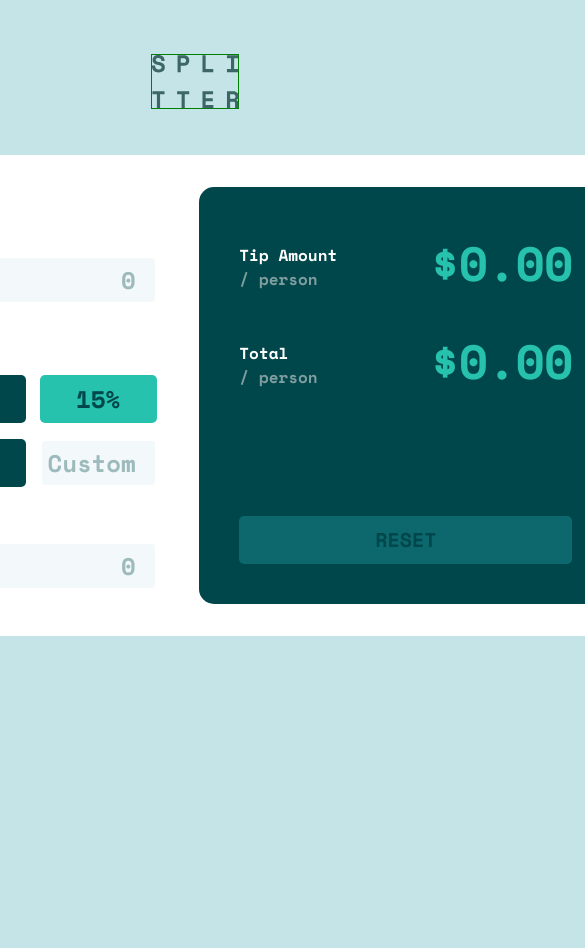
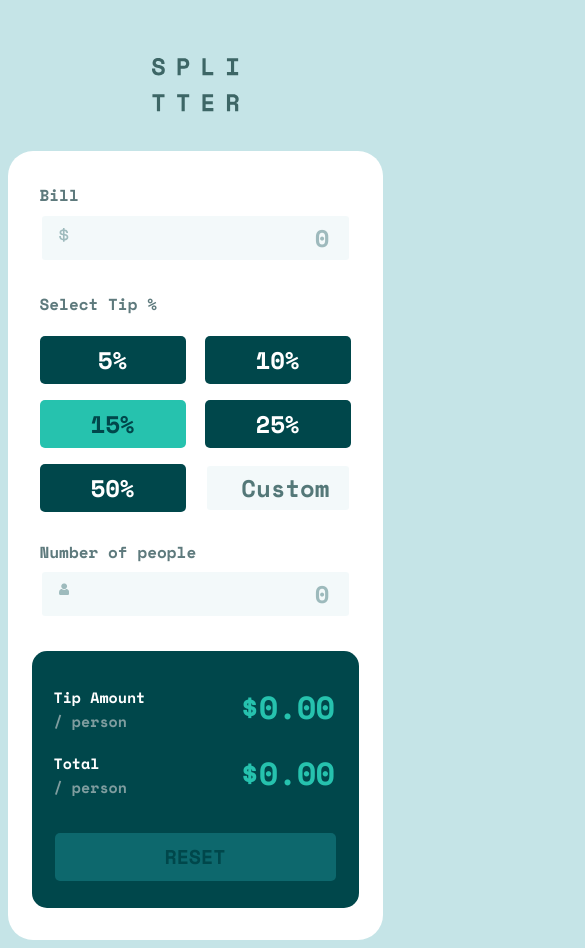
Before and after one commit to kgogina/tip_calculator, a plain HTML site: page index.html in a window 390 px wide. Both pictures are taken after a click on the element "15%". Shown: the top 948 px of the page, 585 px wide, since content can reach past the window. Before the commit the page ends 844 px from the top, so only its background shows below. Drawn offline with nearby package versions, Linux system fonts and the light colour scheme.

Commit message:
“Updates”

```diff
--- a/css/style.css
+++ b/css/style.css
@@ -4,105 +4,108 @@
     font-family: 'Space Mono', monospace;
 }
 
+:root {
+    --primary-background-color:#C5E4E7;
+    --primary-white-color: #FFFFFF;
+    --error-orange-color: #E17457;
+    --dark-green-color: #00474B;
+    --input-color-tip-focus:#26C2AE;
+    --input-middle-color:#547878;
+    --input-background-color: #F3F9FA;
+    --form-text-color: #5E7A7D;
+    --btn-reset: #0D686D;
+    --btn-reset-active-tipPersent-hover: #9FE8DF;
+    --prePerson: #7F9D9F;
+}
+
 html {
-    background: #C5E4E7;
+    background: var(--primary-background-color);
     display: flex;
     justify-content: center;
 }
 
 .logo-box {
-    width: 86.66px;
-    height: 53.14px;
-    margin: 5% auto;
-    border: 1px solid green;
+    width: 5.4162rem;
+    height: 3.3213rem;
+    margin: 5.4375rem auto 5.4375rem auto;
 }
 
 .main-box {
-    width: 920px;
-    height: 481px;
-    border-radius: 25px;
-    background-color: #FFFFFF;
+    width: 57.5rem;
+    height: 30.0625rem;
+    border-radius: 1.5625rem;
+    background-color: var(--primary-white-color);
     display: flex;
     justify-content: space-evenly;
     align-items: center;
 }
 
 .left-box {
-    width: 379px;
-    height: 388px;
+    width: 23.6875rem;
+    height: 24.25rem;
     display: flex;
     flex-direction: column;
     justify-content: space-between;
-
 }
 
 .middle-box {
-    margin-top: 18px;
-
-
+    margin-top: 1.125rem;
 }
 
-
-
 .input-field {
-    width: 379px;
-    height: 48px;
-    margin-top: 6px;
-
+    width: 23.6875rem;
+    height: 3rem;
+    margin-top: 0.375rem;
 }
 
-
 input {
-    background-color: #F3F9FA;
+    background-color: var(--input-background-color);
     border: none;
     text-align: right;
-    font-size: 24px;
-    line-height: 36px;
+    font-size: 1.5rem;
+    line-height: 2.25rem;
     font-weight: 700;
-    color: #00474B;
     cursor: pointer;
-    caret-color: #26C2AE;
-    border-radius: 5px;
+    caret-color: var(--input-color-tip-focus);
+    color: var(--dark-green-color);
+    border-radius: 0.3125rem;
     box-sizing: border-box;
-    border: 2px solid white;
+    border: 0.125rem solid var(--primary-white-color);
 }
 
 input:hover {
-    border: 2px solid #26C2AE;
-    border-radius: 5px;
-    box-shadow: 0px 4px 4px rgba(0, 0, 0, 0.25);
-
+    border: 0.125rem solid var(--input-color-tip-focus);
+    border-radius: 0.3125rem;
+    box-shadow: 0rem 0.25rem 0.25rem rgba(0, 0, 0, 0.25);
 }
-
 
 input:focus {
     outline: none;
-    border: 2px solid #26C2AE;
-    box-shadow: 0px 4px 4px rgba(0, 0, 0, 0.25);
-
+    border: 0.125rem solid var(--input-color-tip-focus);
+    box-shadow: 0rem 0.25rem 0.25rem rgba(0, 0, 0, 0.25);
 }
-
 
 input[type="number"]::-webkit-inner-spin-button {
     -webkit-appearance: none;
-    margin-right: 17px;
-
+    margin-right: 1.0625rem;
 }
 
+.input-middle::placeholder {
+    color: var(--input-middle-color);
+}
 
-::placeholder {
-    color: #00474B;
+.input-field::placeholder {
+    color: var(--dark-green-color);
     opacity: 0.35;
-
 }
 
 .icon1,
 .icon2 {
     background-repeat: no-repeat;
-    width: 9.84px;
-    height: 15.45px;
+    width: 0.615rem;
+    height: 0.9656rem;
     position: absolute;
-    left: 19.46px;
+    left: 1.2163rem;
     top: 50%;
     transform: translateY(-50%);
     background-size: contain;
@@ -116,94 +119,80 @@ input[type="number"]::-webkit-inner-spin-button {
     background-image: url("../img/icon-person.svg");
 }
 
-
 .input-container {
     display: flex;
     position: relative;
     box-sizing: border-box;
-
 }
 
-
 .form-text {
-    color: #5E7A7D;
+    color: var(--form-text-color);
     font-weight: 700;
-    font-size: 16px;
-    line-height: 23.7px;
+    font-size: 1rem;
+    line-height: 1.4812rem;
 }
-
 
 .tipBox {
     display: flex;
     flex-wrap: wrap;
     justify-content: space-between;
-    margin-top: 20px;
+    margin-top: 1.25rem;
 }
 
 .tipSelector {
-    margin-top: 7px;
-
+    margin-top: 0.4375rem;
 }
 
 .tipPercent,
 .input-middle {
-    width: 117px;
-    height: 48px;
-    border-radius: 5px;
-    margin-bottom: 16px;
+    width: 7.3125rem;
+    height: 3rem;
+    border-radius: 0.3125rem;
+    margin-bottom: 1rem;
     display: flex;
     justify-content: space-around;
     align-items: center;
-    font-size: 24px;
+    font-size: 1.5rem;
     font-weight: 700;
     cursor: pointer;
-
 }
 
 .tipPercent {
-    background-color: #00474B;
-    color: #FFFFFF;
+    background-color: var(--dark-green-color);
+    color: var(--primary-white-color);
 }
 
 .tipPercent:hover {
-    background: #9FE8DF !important;
-    color: #00474B;
+    background: var(--btn-reset-active-tipPersent-hover) !important;
+    color: var(--dark-green-color);
 }
 
 .tipPercent:focus {
-    background: #26C2AE !important;
-    color: #00474B;
+    background: var(--input-color-tip-focus) !important;
+    color: var(--dark-green-color);
 }
 
 .input-middle {
-    background-color: #F3F9FA;
-    color: #547878;
+    background-color: var(--input-background-color);
+    color: var(--dark-green-color);
+}
 
+input:invalid {
+    border: 0.125rem solid var(--error-orange-color);
 }
-/* checking html/css solution for Number of people  */
-input:invalid{
-    border: 2px solid #E17457;
-  }
 
-  input:invalid + .error-message {
-    display: block;
-  }
+.error-msg-text{
+    display: none;
+    margin: 0 !important;
+    padding: 0 !important;
+    float: right;
+    color: var(--error-orange-color);
+    font-size: 1rem;
+    line-height: 1.5rem;
+    font-weight: 700;
+}
 
-  .error-message {
-    display: none;
-    margin-top: 5px;
-    font-weight: 700;
-    color: #E17457;;
-    font-size: 16px;
-    line-height: 24px;
-    text-align: center;
-  }
-
-  /* end  */
-
-.error{
-    border: 2px solid #E17457;
-  }
+/* end  */
 
 
 
@@ -213,34 +202,33 @@ input:invalid{
 .right-box {
     display: flex;
     flex-direction: column;
-    width: 413px;
-    height: 417px;
-    background: #00474B;
-    border-radius: 15px;
+    width: 25.8125rem;
+    height: 26.0625rem;
+    background: var(--dark-green-color);
+    border-radius: 0.9375rem;
 }
 
 .tip,
 .total {
     display: flex;
     justify-content: space-between;
-    width: 333px;
-    height: 71px;
-    padding-left: 40px;
-    padding-right: 40px;
+    width: 20.8125rem;
+    height: 4.4375rem;
+    padding-left: 2.5rem;
+    padding-right: 2.5rem;
 }
 
 .tip {
-    padding-top: 40px;
+    padding-top: 2.5rem;
 }
 
 .total {
-    padding-top: 27px;
+    padding-top: 1.6875rem;
 }
 
-
 .perPerson {
-    color: #7F9D9F;
-    size: 13px;
+    color: var(--prePerson);
+    size: 0.8125rem;
 }
 
 .name,
@@ -248,57 +236,55 @@ input:invalid{
     font-weight: 700;
 }
 
-
 .name {
-    font-size: 16px;
-    line-height: 24px;
-    color: #FFFFFF;
-    padding-top: 16px;
+    font-size: 1rem;
+    line-height: 1.5rem;
+    color: var(--primary-white-color);
+    padding-top: 1rem;
 }
 
 .price {
-    font-size: 48px;
-    line-height: 71px;
-    letter-spacing: -1px;
-    color: #26C2AE;
+    font-size: 3rem;
+    line-height: 4.4375rem;
+    letter-spacing: -0.0625rem;
+    color: var(--input-color-tip-focus);
     display: flex;
     justify-content: flex-end;
 }
 
-
 .button-box {
-    height: 205px;
+    height: 12.8125rem;
     display: flex;
-    padding-bottom: 40px;
+    padding-bottom: 2.5rem;
     justify-content: center;
 }
 
 .btn-reset {
-    width: 333px;
-    height: 48px;
-    background-color: #0D686D;
-    border-radius: 5px;
+    width: 20.8125rem;
+    height: 3rem;
+    background-color: var(--btn-reset);
+    border-radius: 0.3125rem;
     display: flex;
     align-self: flex-end;
     justify-content: space-around;
     align-items: center;
 }
 
-.btn-reset:hover {
-    background-color: #9FE8DF;
+.btn-reset:active {
+    background-color: var(--btn-reset-active-tipPersent-hover);
 }
 
 a {
     text-decoration: none;
     text-transform: uppercase;
     font-weight: 700;
-    font-size: 20px;
-    line-height: 30px;
-    color: #00474B;
+    font-size: 1.25rem;
+    line-height: 1.875rem;
+    color: var(--dark-green-color);
 }
 
 .tipPercent:hover,
 .tipPercent:focus {
-    background: #26C2AE;
-    color: #00474B;
+    background: var(--input-color-tip-focus);
+    color: var(--dark-green-color);
 }
--- /dev/null
+++ b/css/style_mobile.css
@@ -0,0 +1,72 @@
+/* mobile */
+
+@media (max-width: 1100px) {
+
+    .logo-box {
+        width: 5.4162rem;
+        height: 3.3213rem;
+        margin: 3.125rem auto 2.5rem auto;
+    }
+
+    .main-box {
+        width: 23.4375rem;
+        height: 49.3125rem;
+        flex-direction: column;
+    }
+
+    .left-box {
+        width: 19.4375rem;
+        height: 27.1875rem;
+    }
+
+    .input-field {
+        width: 19.5625rem;
+        height: 3rem;
+    }
+
+    input {
+        line-height: 2.1875rem;
+    }
+
+    .tipPercent,
+    .input-middle {
+        width: 9.125rem;
+        height: 3rem;
+    }
+
+
+    /* green box with results */
+    .right-box {
+        width: 20.4375rem;
+        height: 16.0625rem;
+
+    }
+
+    .tip,
+    .total {
+        width: 17.5625rem;
+        height: 3rem;
+        padding-top: 1.125rem;
+        padding-left: 1.375rem;
+        padding-right: 1.375rem;
+    }
+
+    .name {
+        font-size: 0.9375rem;
+
+    }
+
+    .price {
+        font-size: 2rem;
+        line-height: 2.9375rem;
+        letter-spacing: -0.0419rem;
+        margin-top: 0.9375rem;
+    }
+
+    .btn-reset {
+        width: 17.5625rem;
+        margin-bottom: -0.8125rem;
+    }
+
+
+}
--- a/index.html
+++ b/index.html
@@ -7,6 +7,7 @@
     <meta name="viewport" content="width=device-width, initial-scale=1.0">
     <title>Tip Calculator</title>
     <link rel="stylesheet" href="css/style.css">
+    <link rel="stylesheet" href="css/style_mobile.css">
 </head>
 
 <body>
@@ -24,25 +25,35 @@
 
                 <div class="input-form-up">
                     <form>
-                            <label class="form-text" for="bill-section">Bill</label><br>
-                            <div class="error-msg-text">Can't be zero</div>
+                        <div class="top-row">
+                            <label class="form-text"  for="bill-section">Bill</label>
+                            <h5 class="error-msg-text" id="totalBill-error">Can't be zero</h5>
+                        </div>
                             <div class="input-container">
                                 <i class="icon1"></i>
-                            <input  class="input-field input-check" type="number" id="totalBill" name="bill" placeholder="0" step="0.01">
+                                <input class="input-field input-check" min="1" type="number" id="totalBill" name="bill"
+                                placeholder="0" step="0.01">
                         </div>
                     </form>
                 </div>
 
                 <section class="middle-box">
+                    <div class="top-row">
                     <label for="tipAmount" class="form-text">Select Tip %</label>
+                    <h5 class="error-msg-text" id="customTipAmount-error">Can't be zero</h5>
+                    </div>
                     <section class="tipBox">
-                            <div class="tipPercent" tabindex="1">5%</div>
-                            <div class="tipPercent" tabindex="2">10%</div>
-                            <div class="tipPercent" tabindex="3">15%</div>
-                            <div class="tipPercent" tabindex="4">25%</div>
-                            <div class="tipPercent" tabindex="5">50%</div>
+                        <div class="tipPercent" tabindex="1" value="5">5%</div>
+                        <div class="tipPercent" tabindex="2" value="10">10%</div>
+                        <div class="tipPercent" tabindex="3" value="15">15%</div>
+                        <div class="tipPercent" tabindex="4" value="25">25%</div>
+                        <div class="tipPercent" tabindex="5" value="50">50%</div>
                         <div class="customTip" tabindex="6">
-                                <input class="input-middle input-check" type="number" id="customTipAmount" name="bill" placeholder="Custom" step="0.01">
+                            <div>
+                            <input class="input-middle input-check" min="1" type="number" id="customTipAmount" name="bill"
+                                placeholder="Custom" step="0.01">
+
+                            </div>
                         </div>
                     </section>
                 </section>
@@ -50,11 +61,14 @@
 
                 <div class="input-form-down">
                     <form>
-                            <label class="form-text" for="bill-section">Number of people</label><br>
+                        <div>
+                            <label class="form-text"  for="bill-section">Number of people</label>
+                            <h5 class="error-msg-text" id="amountOfPeople-error">Can't be zero</h5>
+                        </div>
                         <div class="input-container">
                             <i class="icon2"></i>
-                                <input class="input-field input-check" min="1" type="number" id="amountOfPeople" name="amount" placeholder="0">
-                                <div id="numberOfPeople-error" class="error-message">Can't be zero</div>
+                            <input class="input-field input-check" min="1" type="number" id="amountOfPeople"
+                                name="amount" placeholder="0">
                         </div>
                     </form>
                 </div>
@@ -82,7 +96,7 @@
                 </div>
 
                 <div class="button-box">
-                    <a class="btn-reset" href="">Reset</a>
+                    <a class="btn-reset" onClick = "reset()">Reset</a>
                 </div>
 
             </section>
--- a/js/script.js
+++ b/js/script.js
@@ -4,62 +4,116 @@ let countOfPeopleInput = document.getElementById('amountOfPeople');
 let tipPercentageFix = document.querySelectorAll('.tipPercent');
 let errorCheck = document.querySelectorAll(".input-check");
 
+let billAmountValue = 0;
+let customTipPercentValue = 0;
+let countOfPeopleValue = 0;
+
+let total;
+let tip;
+let percentageValue;
 
 
-    errorCheck.forEach((checker) =>{
-        checker.addEventListener("input", ()=> {
-            if (checker.value === '0') {
+errorCheck.forEach((checker) => {
+    checker.addEventListener("input", () => {
+        let checkerID = checker.id;
+        let errorMessage = document.getElementById(checkerID + "-error");
+
+
+        if ((checker.value === '0' || checker.value === '00') && !checker.classList.contains("error")) {
             checker.classList.add('error');
-                checker.textContent = "Can't be zero";
-              } else {
+            errorMessage.innerHTML = "Can't be zero!";
+            errorMessage.style = "display: block";
+        }
+        else if (parseInt(checker.value) < 0 && !checker.classList.contains("error")) {
+            checker.classList.add('error');
+            errorMessage.innerHTML = "Can't be negative!";
+            errorMessage.style = "display: block";
+        }
+
+        else if (checker.value != '0' && checker.classList.contains("error")) {
             checker.classList.remove('error');
+            errorMessage.innerHTML = "Can't be zero!";
+            errorMessage.style = "display: none";
         }
     });
 });
 
 
 
-let billAmountValue = 0;
-billAmountInput.addEventListener('input', function(){
+// bill - get input value + add function
+billAmountInput.addEventListener('input', function () {
     billAmountValue = parseFloat(this.value);
-    console.log(this.value);
+    makeCalculations();
 })
 
-let customTipPercentValue = 0;
-customTipPercentInput.addEventListener ('input', function (){
-    console.log (this.value);
-    customTipPercentValue = parseInt(this.value);
-
+// number of people - get input value + add function
+countOfPeopleInput.addEventListener('input', function () {
+    countOfPeopleValue = parseInt(this.value);
+    makeCalculations();
 })
 
-let countOfPeopleValue = 0;
-countOfPeopleInput.addEventListener('input', function (){
-    console.log(this.value);
-    countOfPeopleValue = parseInt (this.value);
+    // custom tip amount - get input value + add function
+customTipPercentInput.addEventListener('input', function () {
+    clearAllFocusedPercentages();
 })
 
-tipPercentageFix.forEach((fixPercentage) =>{
-    fixPercentage.addEventListener("click", ()=> {
-        console.log(fixPercentage.innerHTML)
+// custom tip amount - get input value + add function
+customTipPercentInput.addEventListener('input', function () {
+    percentageValue = parseInt(this.value);
+    makeCalculations();
+})
+
+    // fix tip amount - get chosen %  - take % to get value and put it in variable percentageValue, the same were use above in customTipPercentInput.
+    tipPercentageFix.forEach((fixPercentage) => {
+        fixPercentage.addEventListener("click", () => {
+            clearAllFocusedPercentages();
+
+            fixPercentage.classList.add("focused-item");
+
+            let length = fixPercentage.innerHTML.length;
+            percentageValue = fixPercentage.innerHTML.substring(0, length - 1);
+            makeCalculations();
         });
     });
 
-
-
-function totalBill (){
-    if (countOfPeople >=1){
-        let totalAmountPerson = (totalBill + tipPercentage) / 100;
-        let tipPerPerson = totalAmountPerson / countOfPeople;
-    }
-    else {
-
+    // function we add to each received value, so that the "result count" can be started from any field
+    function makeCalculations() {
+        if (billAmountValue != 0 && percentageValue != 0 && countOfPeopleValue != 0) {
+            tip = billAmountValue * 0.01 * percentageValue;
+            total = billAmountValue + tip;
+            countResult("total");
+            countResult("person");
         }
     }
 
+    // count for tip amount & total
+   function countResult(x) {
 
-function setResult() {
-    let finalTipAmount = sessionStorage.getItem("");
-    document.getElementById("").innerHTML = finalTipAmount;
-    let finalTotal = sessionStorage.getItem("");
-    document.getElementById("").innerHTML = finalTotal;
+    let result;
+
+    if (countOfPeopleValue != 0) {
+        if (x == "total") {
+            result = (total / countOfPeopleValue).toFixed(2);
         }
+        if (x == "person") {
+            result = (tip / countOfPeopleValue).toFixed(2);
+        }
+        document.getElementById(x).innerHTML = "$" + result;
+    }
+
+}
+
+function clearAllFocusedPercentages() {
+    for (let i = 0; i < tipPercentageFix.length; i++){
+        let eachItem = tipPercentageFix[i];
+        if (eachItem.classList.contains("focused-item")) {
+            eachItem.classList.remove("focused-item");
+        }
+    }
+
+}
+
+    // reset button
+    function reset() {
+        location.reload();
+  }
```
Lines whose indentation alone changed are shown as unchanged.
